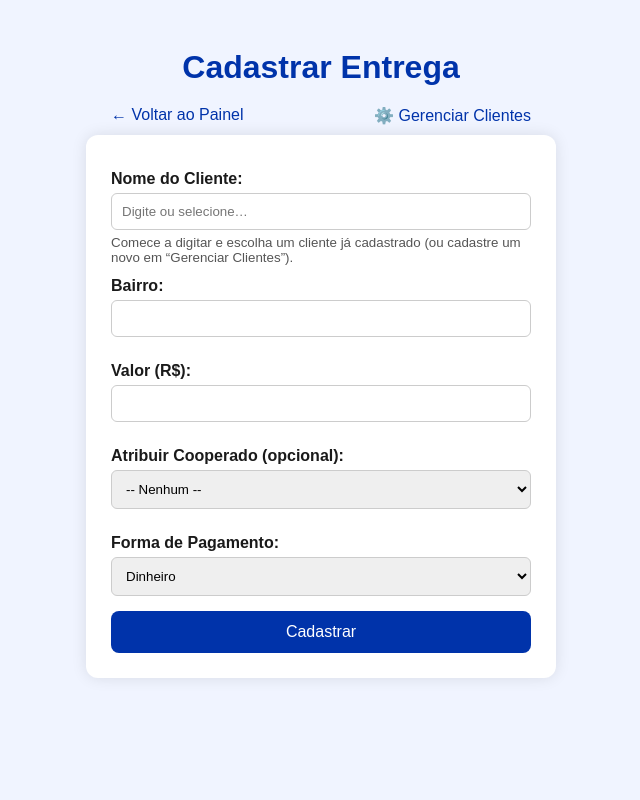
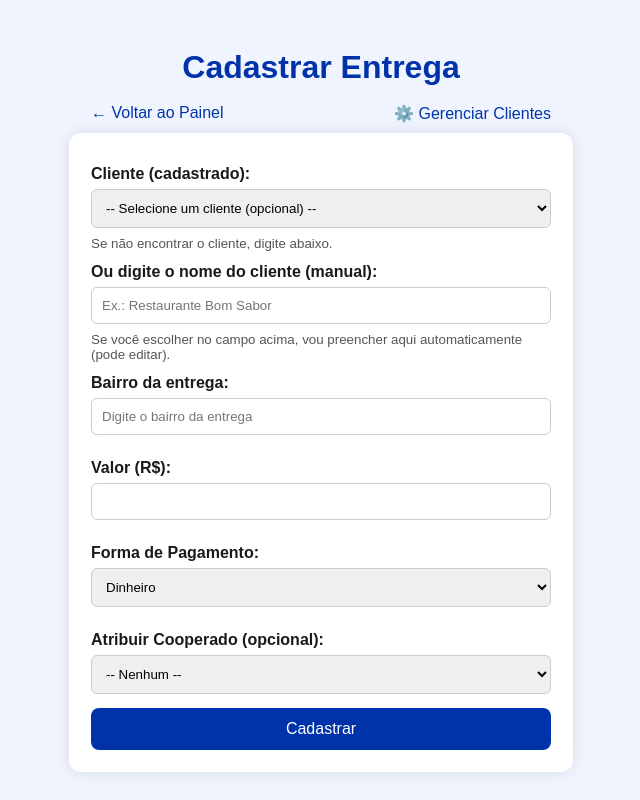
Before and after one commit to Coopex-entregas/asdfghjkl, a Flask app: page /cadastrar_entrega in a window 1280 px wide. Shown: the whole page, without its empty margins (319-959 px from the left). Run offline with Flask 3, Linux system fonts and the light colour scheme; the visitor is signed in with stand-in values (Sample User, id 1).

Commit message:
Update cadastrar_entrega.html

```diff
--- a/templates/cadastrar_entrega.html
+++ b/templates/cadastrar_entrega.html
@@ -2,60 +2,36 @@
 <html lang="pt-br">
 <head>
   <meta charset="UTF-8" />
-  <title>Cadastrar Entrega - Coopex</title>
-  <meta name="viewport" content="width=device-width, initial-scale=1.0" />
+  <title>Cadastrar Entrega - Cliente da lista ou manual</title>
+  <meta name="viewport" content="width=device-width, initial-scale=1" />
   <style>
-    body {
+    body{
       font-family: Arial, sans-serif;
-      background-color: #f0f4ff;
-      color: #1a1a1a;
-      display: flex;
-      flex-direction: column;
-      align-items: center;
-      padding: 20px;
+      background:#f0f4ff;
+      color:#1a1a1a;
+      display:flex; flex-direction:column; align-items:center;
+      padding:20px;
     }
-    h1 {
-      color: #0033aa;
-      margin-bottom: 20px;
+    h1{ color:#0033aa; margin-bottom:18px; }
+    form{
+      background:#fff; padding:22px; border-radius:12px;
+      box-shadow:0 0 15px rgba(0,0,0,.1);
+      width:100%; max-width:460px;
     }
-    form {
-      background-color: white;
-      padding: 25px;
-      border-radius: 12px;
-      box-shadow: 0 0 15px rgba(0,0,0,0.1);
-      width: 100%;
-      max-width: 420px;
+    label{ display:block; margin:10px 0 6px; font-weight:bold; }
+    input[type="text"], input[type="number"], select{
+      width:100%; padding:10px; border:1px solid #ccc; border-radius:6px;
+      margin-bottom:14px; box-sizing:border-box;
     }
-    label {
-      display: block;
-      margin: 10px 0 5px;
-      font-weight: bold;
+    button{
+      width:100%; padding:12px; border:none; border-radius:8px;
+      background:#0033aa; color:#fff; font-size:16px; cursor:pointer;
     }
-    input[type="text"],
-    input[type="number"],
-    select {
-      width: 100%;
-      padding: 10px;
-      border: 1px solid #ccc;
-      border-radius: 6px;
-      margin-bottom: 15px;
-      box-sizing: border-box;
-    }
-    small.hint { display:block; margin-top:-10px; margin-bottom:12px; color:#555; }
-    .top-actions{width:100%; max-width:420px; display:flex; justify-content:space-between; gap:10px; margin-bottom:10px;}
-    .link { text-decoration: none; color: #0033aa; }
-    .link:hover { text-decoration: underline; }
-    button {
-      background-color: #0033aa;
-      color: white;
-      padding: 12px;
-      width: 100%;
-      border: none;
-      border-radius: 8px;
-      font-size: 16px;
-      cursor: pointer;
-    }
-    button:hover { background-color: #002b88; }
+    button:hover{ background:#002b88; }
+    small.hint{ display:block; margin:-6px 0 12px; color:#555; }
+    .top-actions{width:100%; max-width:460px; display:flex; justify-content:space-between; gap:10px; margin-bottom:10px;}
+    a.link{ color:#0033aa; text-decoration:none; }
+    a.link:hover{ text-decoration:underline }
   </style>
 </head>
 <body>
@@ -67,35 +43,44 @@
   </div>
 
   <form method="POST" action="{{ url_for('cadastrar_entrega') }}">
-    <!-- CLIENTE com datalist -->
-    <label for="cliente-input">Nome do Cliente:</label>
+    <!-- 1) PUXAR CLIENTE DA LISTA -->
+    <label for="cliente_select">Cliente (cadastrado):</label>
+    <select id="cliente_select">
+      <option value="">-- Selecione um cliente (opcional) --</option>
+      {% if clientes %}
+        {% for cl in clientes %}
+          <option value="{{ cl.nome }}">{{ cl.nome }}</option>
+        {% endfor %}
+      {% endif %}
+    </select>
+    <small class="hint">Se não encontrar o cliente, digite abaixo.</small>
+
+    <!-- 2) DIGITAR MANUALMENTE (este campo é o que será enviado) -->
+    <label for="cliente_manual">Ou digite o nome do cliente (manual):</label>
     <input
-      id="cliente-input"
-      list="clientes-datalist"
+      id="cliente_manual"
       name="cliente"
       type="text"
-      placeholder="Digite ou selecione…"
+      placeholder="Ex.: Restaurante Bom Sabor"
       required
       autocomplete="off"
     />
-    <datalist id="clientes-datalist">
-      {% if clientes %}
-        {% for cl in clientes %}
-          <option
-            value="{{ cl.nome }}"
-            data-bairro="{{ cl.bairro_origem or '' }}"
-            data-telefone="{{ cl.telefone or '' }}"
-          ></option>
-        {% endfor %}
-      {% endif %}
-    </datalist>
-    <small class="hint">Comece a digitar e escolha um cliente já cadastrado (ou cadastre um novo em “Gerenciar Clientes”).</small>
+    <small class="hint">Se você escolher no campo acima, vou preencher aqui automaticamente (pode editar).</small>
 
-    <label for="bairro">Bairro:</label>
-    <input id="bairro" type="text" name="bairro" required/>
+    <!-- BAIRRO 100% MANUAL -->
+    <label for="bairro">Bairro da entrega:</label>
+    <input id="bairro" name="bairro" type="text" placeholder="Digite o bairro da entrega" required>
 
+    <!-- Demais campos -->
     <label for="valor">Valor (R$):</label>
-    <input id="valor" type="number" name="valor" step="0.01" min="0" required/>
+    <input id="valor" name="valor" type="number" step="0.01" min="0" required>
+
+    <label for="pagamento">Forma de Pagamento:</label>
+    <select id="pagamento" name="pagamento" required>
+      <option value="Dinheiro">Dinheiro</option>
+      <option value="Pix">Pix</option>
+      <option value="Comanda">Comanda</option>
+    </select>
 
     <label for="cooperado_id">Atribuir Cooperado (opcional):</label>
     <select id="cooperado_id" name="cooperado_id">
@@ -105,39 +90,22 @@
       {% endfor %}
     </select>
 
-    <label for="pagamento">Forma de Pagamento:</label>
-    <select id="pagamento" name="pagamento" required>
-      <option value="Dinheiro">Dinheiro</option>
-      <option value="Pix">Pix</option>
-      <option value="Comanda">Comanda</option>
-    </select>
-
     <button type="submit">Cadastrar</button>
   </form>
 
   <script>
-    // Auto-preenche o "Bairro" quando o cliente é escolhido do datalist
+    // Se o usuário escolher um cliente no select, copiamos o nome para o campo manual.
     (function () {
-      const inpCliente = document.getElementById('cliente-input');
-      const lista = document.getElementById('clientes-datalist');
-      const inpBairro = document.getElementById('bairro');
+      const sel = document.getElementById('cliente_select');
+      const manual = document.getElementById('cliente_manual');
 
-      function preencherCamposSeConhecido() {
-        if (!lista) return;
-        const valor = (inpCliente.value || '').trim().toLowerCase();
-        if (!valor) return;
+      if (!sel || !manual) return;
 
-        // Procura option cujo value case-insensitive bate com o digitado
-        const opt = Array.from(lista.options).find(o => (o.value || '').trim().toLowerCase() === valor);
-        if (opt) {
-          const bairro = opt.getAttribute('data-bairro') || '';
-          // Só preenche bairro se estiver vazio (para não sobrescrever manual)
-          if (bairro && !inpBairro.value) inpBairro.value = bairro;
-        }
-      }
-
-      inpCliente.addEventListener('change', preencherCamposSeConhecido);
-      inpCliente.addEventListener('blur', preencherCamposSeConhecido);
+      sel.addEventListener('change', () => {
+        const nome = sel.value || '';
+        // Só preenche se o campo manual estiver vazio, para não sobrescrever o que o usuário escreveu.
+        if (!manual.value && nome) manual.value = nome;
+      });
     })();
   </script>
 </body>
```
